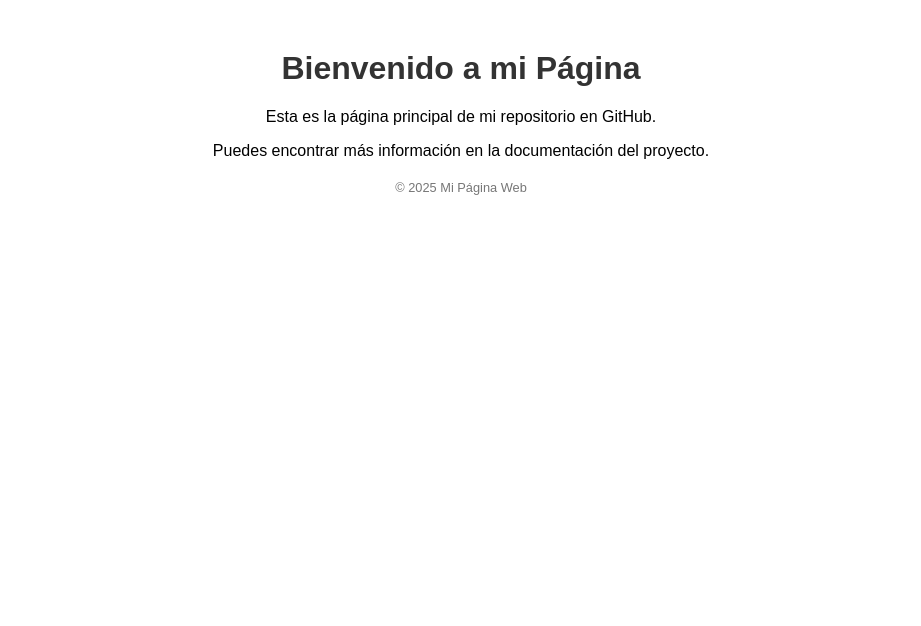
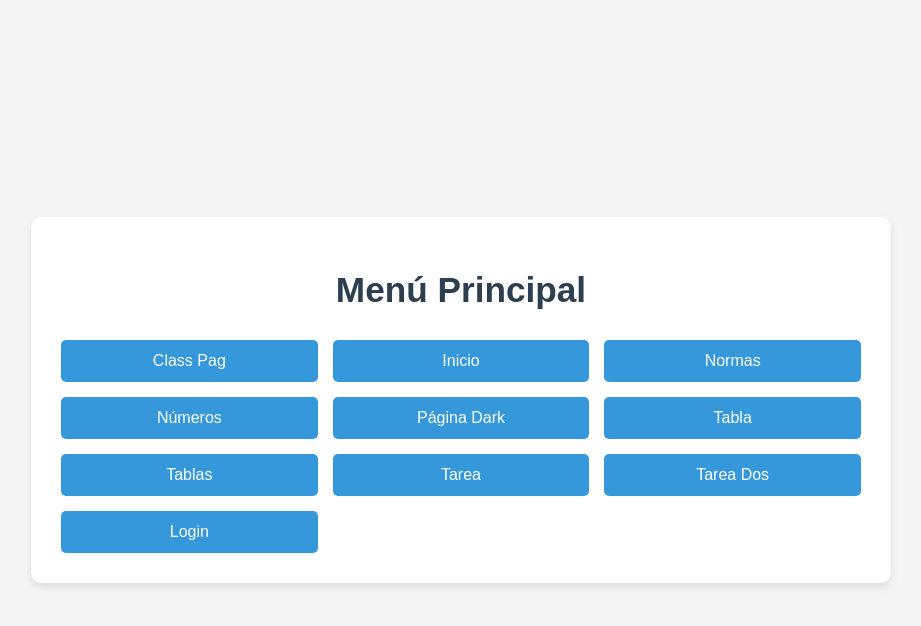
Before and after one commit to IsaacFernandez-coder/IsaacFernandez-coder.github.io, a plain HTML site: page index.html in a window 1280 px wide. Shown: the whole page, without its empty margins (179-1100 px from the left). Drawn offline with Linux system fonts and the light colour scheme.

Commit message:
ventanas de tareas

```diff
--- a/index.css
+++ b/index.css
@@ -1,24 +1,63 @@
 body {
-    font-family: Arial, sans-serif;
-    text-align: center;
-    margin: 50px;
-    background-color: #f4f4f4;
-}
-
-h1 {
+    font-family: 'Arial', sans-serif;
+    background-color: #f5f5f5;
+    margin: 0;
+    padding: 0;
+    display: flex;
+    justify-content: center;
+    align-items: center;
+    min-height: 100vh;
     color: #333;
 }
 
-main {
-    padding: 20px;
-    background: white;
-    border-radius: 8px;
-    box-shadow: 0px 0px 10px rgba(0, 0, 0, 0.1);
+.menu-container {
+    background-color: white;
+    border-radius: 10px;
+    box-shadow: 0 4px 8px rgba(0, 0, 0, 0.1);
+    padding: 30px;
+    width: 80%;
+    max-width: 800px;
+    text-align: center;
+}
+
+.menu-container h1 {
+    color: #2c3e50;
+    margin-bottom: 30px;
+    font-size: 2.2em;
+}
+
+.menu-buttons {
+    display: grid;
+    grid-template-columns: repeat(auto-fill, minmax(200px, 1fr));
+    gap: 15px;
+}
+
+.menu-button {
+    background-color: #3498db;
+    color: white;
+    padding: 12px 20px;
+    border: none;
+    border-radius: 5px;
+    text-decoration: none;
+    font-size: 1em;
+    transition: all 0.3s ease;
+    cursor: pointer;
     display: inline-block;
 }
 
-footer {
-    margin-top: 20px;
-    font-size: 0.8em;
-    color: #777;
+.menu-button:hover {
+    background-color: #2980b9;
+    transform: translateY(-3px);
+    box-shadow: 0 4px 8px rgba(0, 0, 0, 0.2);
 }
+
+@media (max-width: 600px) {
+    .menu-buttons {
+        grid-template-columns: 1fr;
+    }
+
+    .menu-container {
+        width: 90%;
+        padding: 20px;
+    }
+}
--- a/index.html
+++ b/index.html
@@ -3,30 +3,24 @@
 <head>
     <meta charset="UTF-8">
     <meta name="viewport" content="width=device-width, initial-scale=1.0">
-    <title>Mi Página en GitHub</title>
-    <style>
-        body {
-            font-family: Arial, sans-serif;
-            text-align: center;
-            margin: 50px;
-        }
-        h1 {
-            color: #333;
-        }
-        footer {
-            margin-top: 20px;
-            font-size: 0.8em;
-            color: #777;
-        }
-    </style>
+    <title>Menú Principal</title>
+    <link rel="stylesheet" href="index.css">
 </head>
 <body>
-    <h1>Bienvenido a mi Página</h1>
-    <p>Esta es la página principal de mi repositorio en GitHub.</p>
-    <p>Puedes encontrar más información en la documentación del proyecto.</p>
-
-    <footer>
-        <p>&copy; 2025 Mi Página Web</p>
-    </footer>
+    <div class="menu-container">
+        <h1>Menú Principal</h1>
+        <div class="menu-buttons">
+            <a href="classpag.html" class="menu-button">Class Pag</a>
+            <a href="inicio.html" class="menu-button">Inicio</a>
+            <a href="normas.html" class="menu-button">Normas</a>
+            <a href="numeros.html" class="menu-button">Números</a>
+            <a href="paginaDark.html" class="menu-button">Página Dark</a>
+            <a href="tabla.html" class="menu-button">Tabla</a>
+            <a href="tablas.html" class="menu-button">Tablas</a>
+            <a href="tarea.html" class="menu-button">Tarea</a>
+            <a href="tarea dos" class="menu-button">Tarea Dos</a>
+            <a href="login.html" class="menu-button">Login</a>
+        </div>
+    </div>
 </body>
 </html>
```
